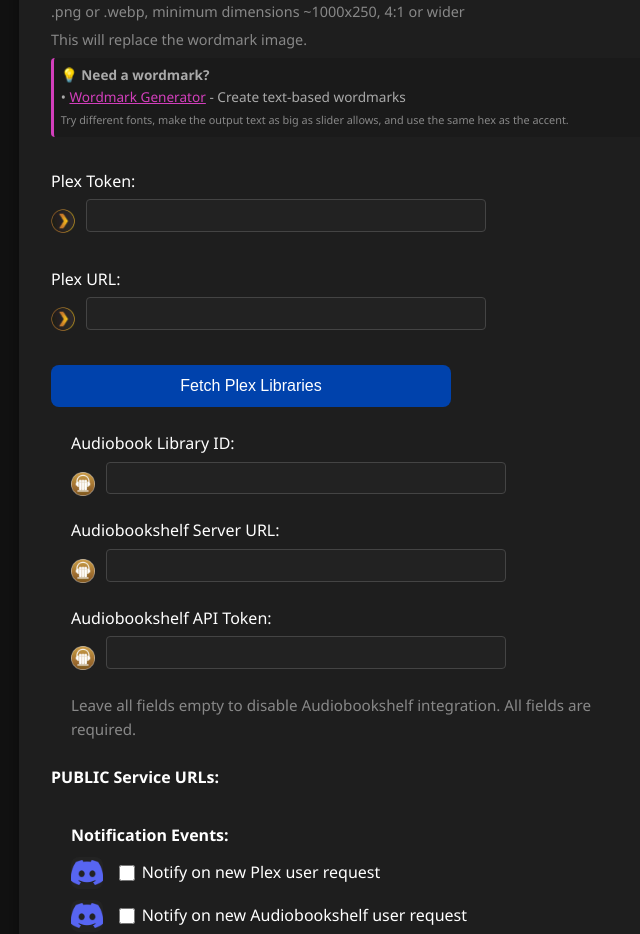
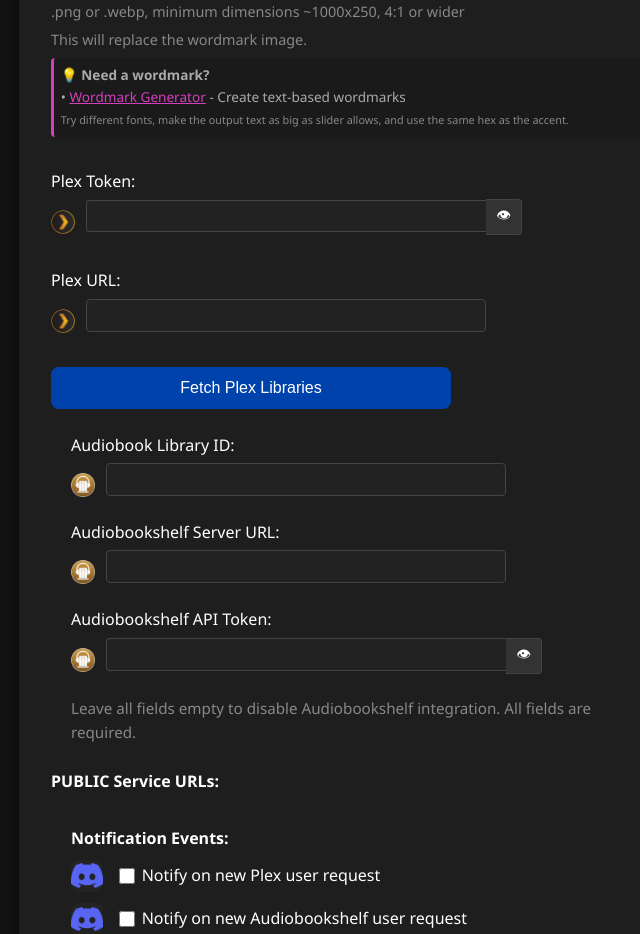
Before and after one commit to secretlycarl/onboarderr, a Python web app: template templates/services.html in a window 1280 px wide. Shown: the part 1772-2706 px from the top of the page, without its empty margins (171-811 px from the left). Run offline with Jinja, Linux system fonts and the light colour scheme; the template is opened without the code that fills it, so the values that code supplies are empty.

Commit message:
Update services.html
hide sensitive fields contents and fix discord checkboxes

```diff
--- a/templates/services.html
+++ b/templates/services.html
@@ -390,7 +390,10 @@
         <label style="display:block; margin-bottom: 1.2em;">Plex Token:<br>
           <div style="display: flex; align-items: center; margin-bottom: 0.5em;">
             <img src="{{ url_for('static', filename='plex.webp') }}" alt="Plex Token" style="width: 24px; height: 24px; margin-right: 0.7em;">
-            <input type="text" name="plex_token" id="plex_token" value="{{ PLEX_TOKEN or '' }}" style="width: 100%; margin-top: 0.3em; padding: 0.4em; border-radius: 4px; border: 1px solid #444; background: #222; color: #fff;">
+            <div style="display: flex; align-items: center; width: 100%; margin-top: 0.3em;">
+              <input type="password" name="plex_token" id="plex_token" value="{{ PLEX_TOKEN or '' }}" style="flex: 1; padding: 0.4em; border-radius: 4px 0 0 4px; border: 1px solid #444; background: #222; color: #fff; border-right: none;">
+              <button type="button" onclick="togglePasswordVisibility('plex_token')" style="padding: 0.4em; background: #333; color: #fff; border: 1px solid #444; border-left: none; border-radius: 0 4px 4px 0; cursor: pointer; font-size: 0.9em; width: 2.5em; height: 2.5em; display: flex; align-items: center; justify-content: center;">👁</button>
+            </div>
           </div>
         </label>
         <label style="display:block; margin-bottom: 1.2em;">Plex URL:<br>
@@ -450,7 +453,10 @@
           <label style="margin-bottom: 0.5em;">Audiobookshelf API Token:<br>
             <div style="display: flex; align-items: center; margin-bottom: 0.5em;">
               <img src="{{ url_for('static', filename='abs.webp') }}" alt="Audiobookshelf API Token" style="width: 24px; height: 24px; margin-right: 0.7em;">
-              <input type="text" name="audiobookshelf_token" id="audiobookshelf_token_admin" value="{{ AUDIOBOOKSHELF_TOKEN or '' }}" style="width: 100%; margin-top: 0.3em; padding: 0.4em; border-radius: 4px; border: 1px solid #444; background: #222; color: #fff;">
+              <div style="display: flex; align-items: center; width: 100%; margin-top: 0.3em;">
+                <input type="password" name="audiobookshelf_token" id="audiobookshelf_token_admin" value="{{ AUDIOBOOKSHELF_TOKEN or '' }}" style="flex: 1; padding: 0.4em; border-radius: 4px 0 0 4px; border: 1px solid #444; background: #222; color: #fff; border-right: none;">
+                <button type="button" onclick="togglePasswordVisibility('audiobookshelf_token_admin')" style="padding: 0.4em; background: #333; color: #fff; border: 1px solid #444; border-left: none; border-radius: 0 4px 4px 0; cursor: pointer; font-size: 0.9em; width: 2.5em; height: 2.5em; display: flex; align-items: center; justify-content: center;">👁</button>
+              </div>
             </div>
           </label>
           <div style="color: #888; font-size: 0.95em; margin-top: 0.5em;">Leave all fields empty to disable Audiobookshelf integration. All fields are required.</div>
@@ -517,9 +523,23 @@
           <b>Note:</b> Changes will only take effect after you restart the server.
         </div>
       </form>
-      <script>
-        // Initialize password validation
-        function validateAdminPasswords() {
+              <script>
+          // Password visibility toggle function
+          function togglePasswordVisibility(inputId) {
+            const input = document.getElementById(inputId);
+            const button = input.nextElementSibling;
+
+            if (input.type === 'password') {
+              input.type = 'text';
+              button.textContent = '🙈';
+            } else {
+              input.type = 'password';
+              button.textContent = '👁';
+            }
+          }
+
+          // Initialize password validation
+          function validateAdminPasswords() {
             var site = document.getElementById('admin_site_password_box').value.trim();
             var admin = document.getElementById('admin_admin_password_box').value.trim();
             var errorDiv = document.getElementById('admin-passwords-error');
```
